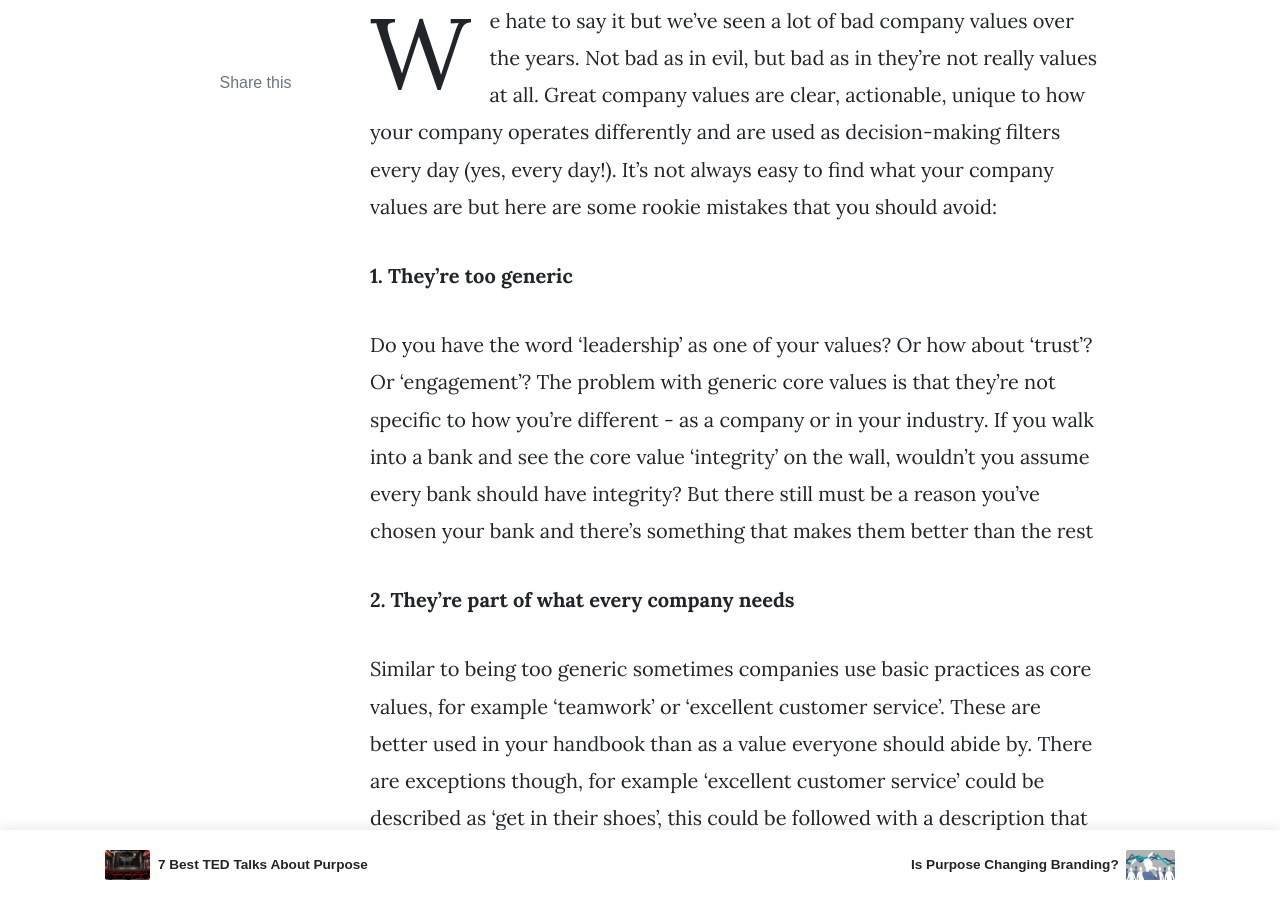
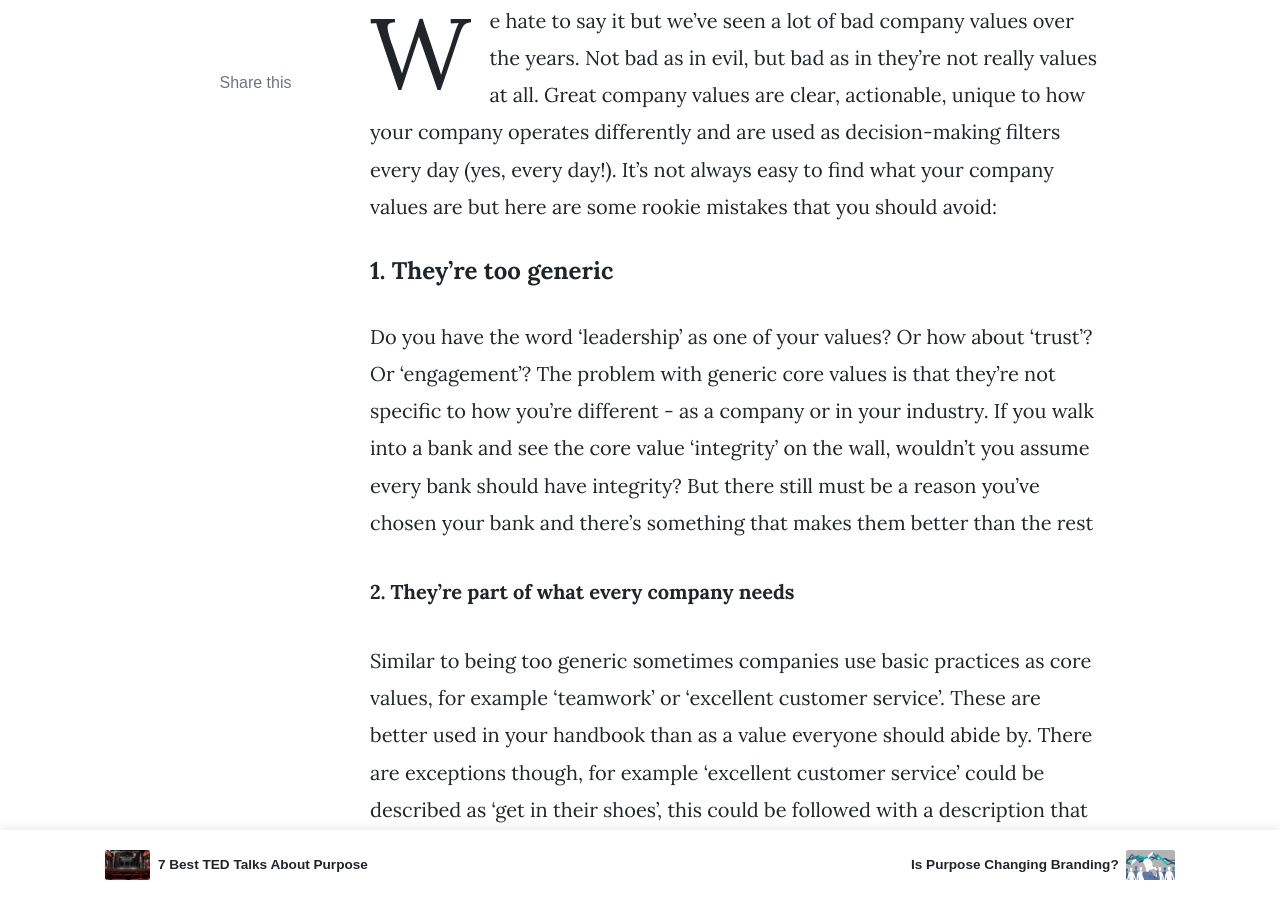
Before and after one commit to advntgs/advblog, a Jekyll site: the page built from _posts/2020-01-14-6-reasons-your-values.md, in a window 1280 px wide and 900 px high, scrolled down 557 px. Built offline with Jekyll 4.4.1, drawn with Linux system fonts in a browser that asks for light colours; nearby versions of some CDN libraries; some web fonts are replaced; comment, search, counter and statistics services are not loaded.

```diff
--- a/_posts/2020-01-14-6-reasons-your-values.md
+++ b/_posts/2020-01-14-6-reasons-your-values.md
@@ -9,7 +9,7 @@ tags: [sticky, featured]
 
 We hate to say it but we’ve seen a lot of bad company values over the years. Not bad as in evil, but bad as in they’re not really values at all. Great company values are clear, actionable, unique to how your company operates differently and are used as decision-making filters every day (yes, every day!). It’s not always easy to find what your company values are but here are some rookie mistakes that you should avoid:
 
-**1. They're too generic**
+#### 1. They're too generic
 
 Do you have the word ‘leadership’ as one of your values? Or how about ‘trust’? Or ‘engagement’? The problem with generic core values is that they’re not specific to how you’re different - as a company or in your industry. If you walk into a bank and see the core value ‘integrity’ on the wall, wouldn’t you assume every bank should have integrity? But there still must be a reason you’ve chosen your bank and there’s something that makes them better than the rest
 
```
